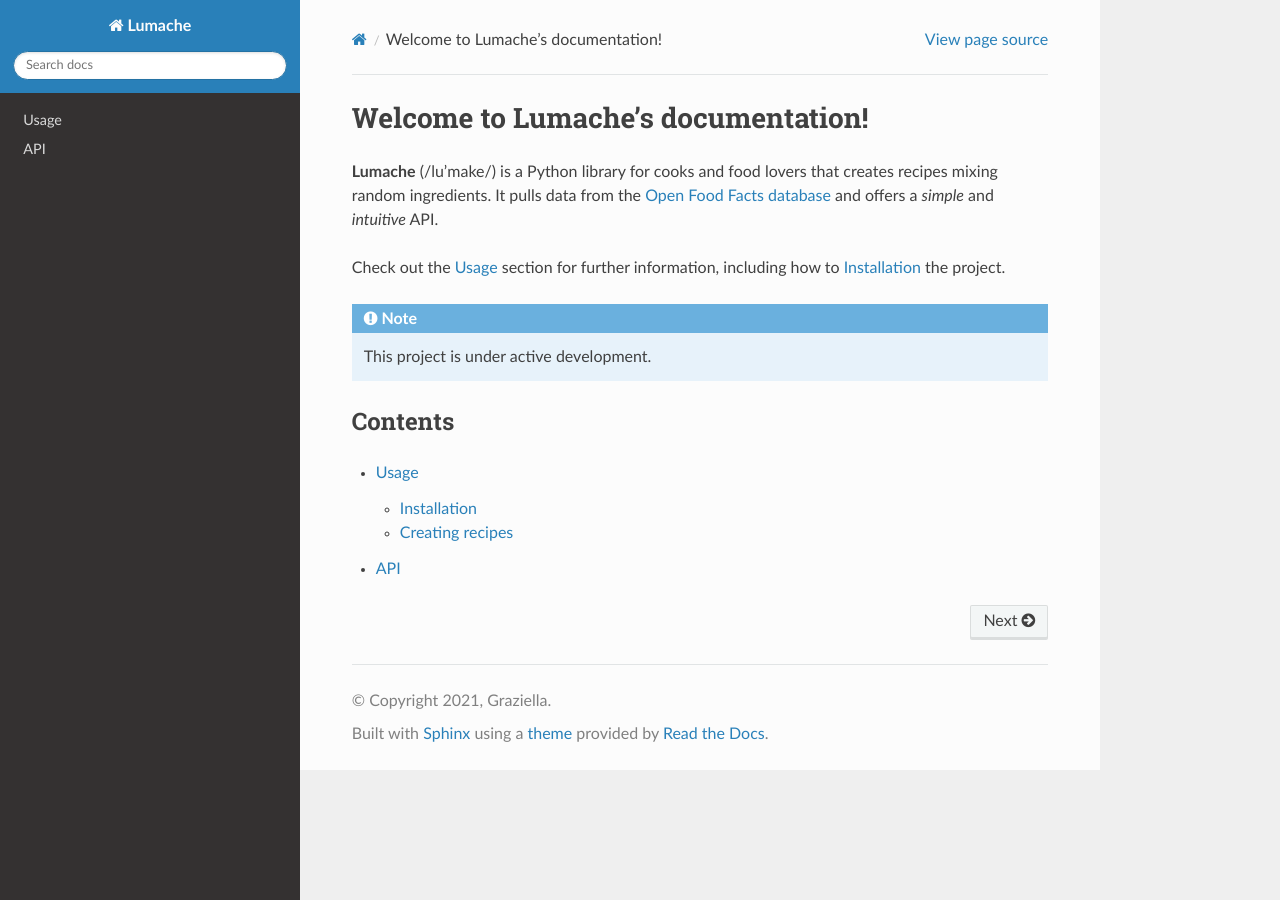
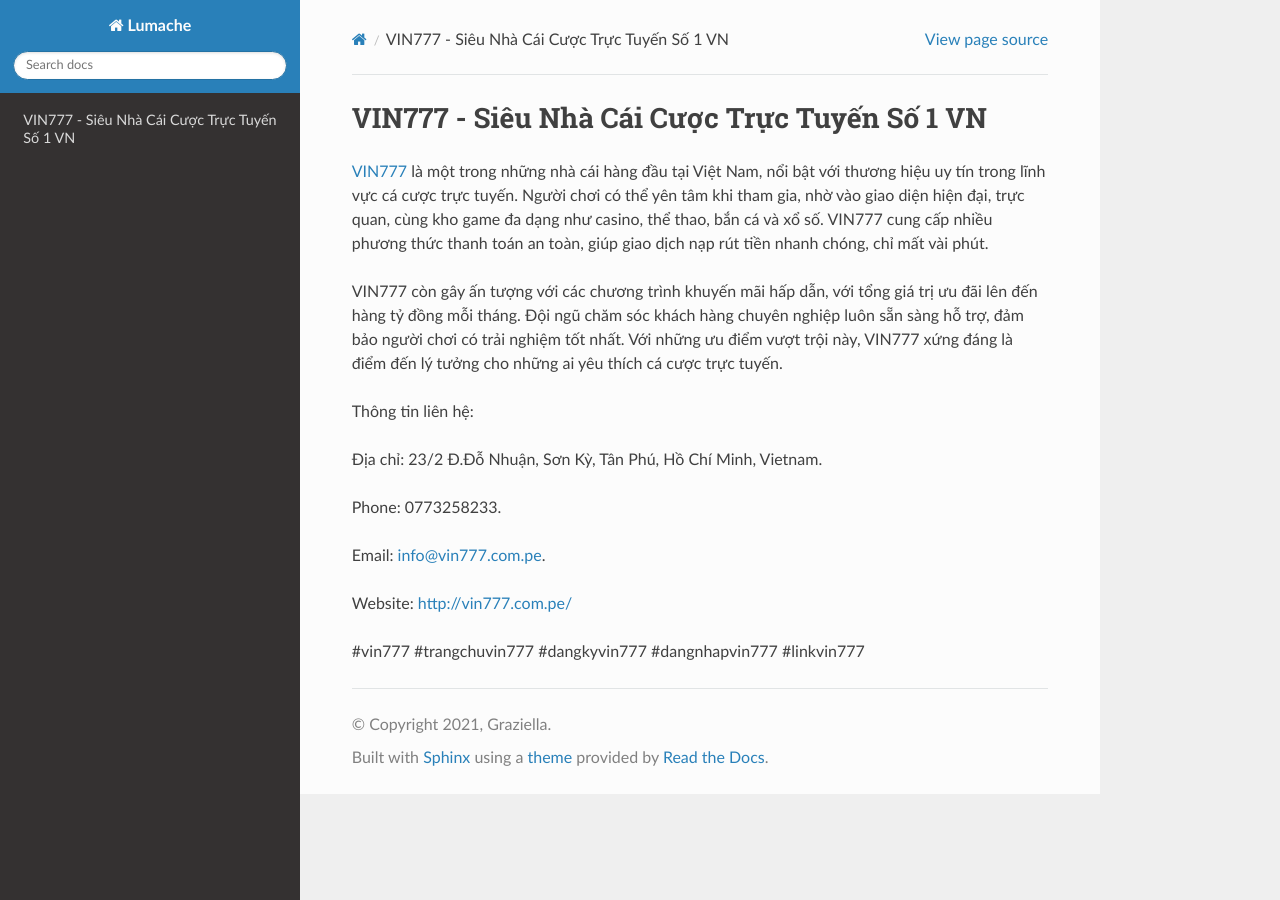
Before and after one commit to JonsCalicut123/vin777compe, a Sphinx documentation site: the page built from docs/source/index.rst, in a window 1280 px wide. Built offline with Sphinx 7.4.7 and the Read the Docs theme 3.1.0, drawn with Linux system fonts in a browser that asks for light colours.

Commit message:
Update index.rst

```diff
--- a/docs/source/index.rst
+++ b/docs/source/index.rst
@@ -1,22 +1,18 @@
-Welcome to Lumache's documentation!
+VIN777 - Siêu Nhà Cái Cược Trực Tuyến Số 1 VN
 ===================================
 
-**Lumache** (/lu'make/) is a Python library for cooks and food lovers
-that creates recipes mixing random ingredients.
-It pulls data from the `Open Food Facts database <https://world.openfoodfacts.org/>`_
-and offers a *simple* and *intuitive* API.
+`VIN777 <http://vin777.com.pe/>`_ là một trong những nhà cái hàng đầu tại Việt Nam, nổi bật với thương hiệu uy tín trong lĩnh vực cá cược trực tuyến. Người chơi có thể yên tâm khi tham gia, nhờ vào giao diện hiện đại, trực quan, cùng kho game đa dạng như casino, thể thao, bắn cá và xổ số. VIN777 cung cấp nhiều phương thức thanh toán an toàn, giúp giao dịch nạp rút tiền nhanh chóng, chỉ mất vài phút.
 
-Check out the :doc:`usage` section for further information, including
-how to :ref:`installation` the project.
+VIN777 còn gây ấn tượng với các chương trình khuyến mãi hấp dẫn, với tổng giá trị ưu đãi lên đến hàng tỷ đồng mỗi tháng. Đội ngũ chăm sóc khách hàng chuyên nghiệp luôn sẵn sàng hỗ trợ, đảm bảo người chơi có trải nghiệm tốt nhất. Với những ưu điểm vượt trội này, VIN777 xứng đáng là điểm đến lý tưởng cho những ai yêu thích cá cược trực tuyến.
 
-.. note::
+Thông tin liên hệ:
 
-   This project is under active development.
+Địa chỉ: 23/2 Đ.Đỗ Nhuận, Sơn Kỳ, Tân Phú, Hồ Chí Minh, Vietnam.
 
-Contents
---------
+Phone: 0773258233.
 
-.. toctree::
+Email: info@vin777.com.pe.
 
-   usage
-   api
+Website: http://vin777.com.pe/
+
+#vin777 #trangchuvin777 #dangkyvin777 #dangnhapvin777 #linkvin777
```
